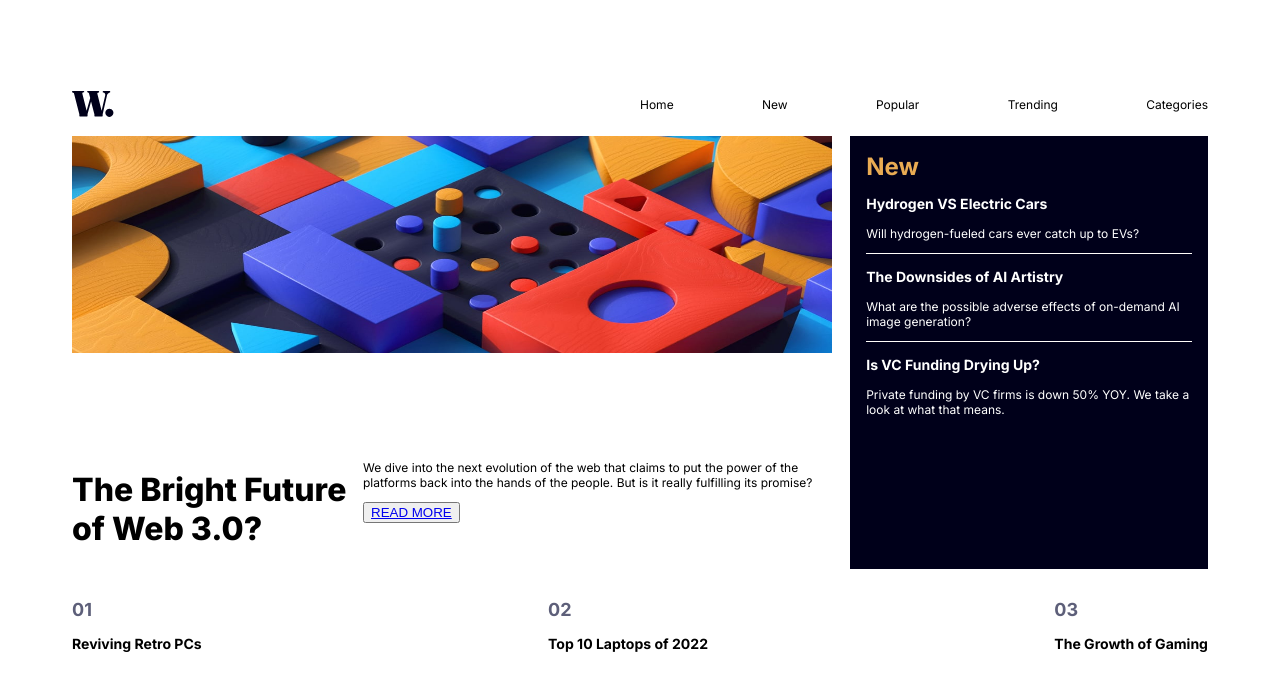
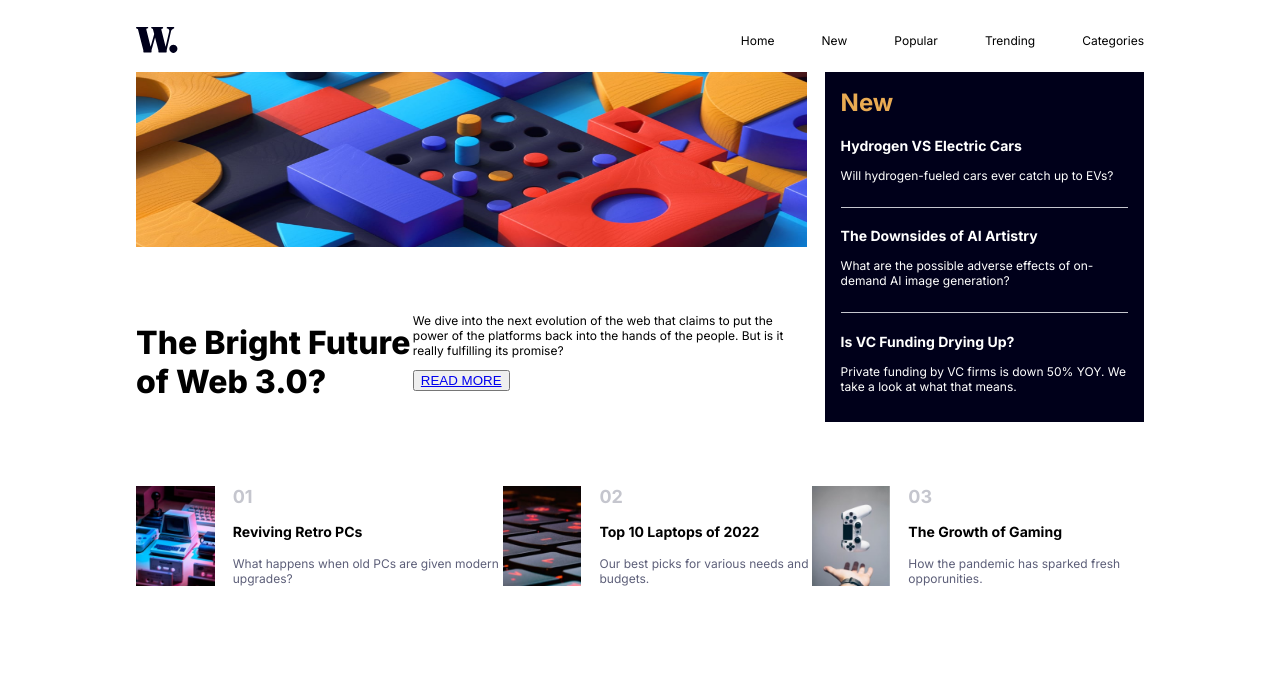
Before and after one commit to tjdanner/news-homepage, a plain HTML site: page index.html in a window 1280 px wide. Drawn offline with Linux system fonts and the light colour scheme.

Commit message:
Got most elements from design on the page. Things aren't lining up the way I want them to, thinking about adding everything into one large grid container.

```diff
--- a/index.html
+++ b/index.html
@@ -55,27 +55,27 @@
     </div>
     <div class="stories">
         <div>
-            <img src="" alt="">
+            <img src="assets\images\image-retro-pcs.jpg" alt="Retro PC">
             <div>
                 <h2>01</h2>
                 <h3>Reviving Retro PCs</h3>
-                <p></p>
+                <p>What happens when old PCs are given modern upgrades?</p>
             </div>
         </div>
         <div>
-            <img src="" alt="">
+            <img src="assets\images\image-top-laptops.jpg" alt="Keyboard">
             <div>
                 <h2>02</h2>
                 <h3>Top 10 Laptops of 2022</h3>
-                <p></p>
+                <p>Our best picks for various needs and budgets.</p>
             </div>
         </div>
         <div>
-            <img src="" alt="">
+            <img src="assets\images\image-gaming-growth.jpg" alt="Levitating controller.">
             <div>
                 <h2>03</h2>
                 <h3>The Growth of Gaming</h3>
-                <p></p>
+                <p>How the pandemic has sparked fresh opporunities.</p>
             </div>
         </div>
     </div>
--- a/styles.css
+++ b/styles.css
@@ -1,7 +1,7 @@
 body {
     font-family: 'Inter';
     font-size: 12px;
-    padding: 64px;
+    padding: 0 10%;
 }
 
 header {
@@ -16,7 +16,7 @@ header img {
 }
 
 nav {
-    width: 50%;
+    width: 40%;
     display: flex;
     justify-content: space-between;
     list-style: none;
@@ -30,6 +30,8 @@ nav a{
 .container {
     display: flex;
     gap: 1.5em;
+    margin-bottom: 64px;
+    height: 350px;
 }
 
 .banner {
@@ -61,6 +63,7 @@ nav a{
 .latest-news {
     display: flex;
     flex-direction: column;
+    justify-content: space-between;
     background-color: hsl(240, 100%, 5%);
     color: white;
     padding: 1rem;
@@ -73,15 +76,40 @@ nav a{
 }
 
 .latest-news div:nth-of-type(1), .latest-news div:nth-of-type(2){
-    border-bottom: .5px solid hsl(36, 100%, 99%);
+    padding-bottom: 1em;
+    border-bottom: .5px solid hsl(233, 8%, 79%);
 }
 
 .stories {
     display: flex;
     justify-content: space-between;
     width: 100%;
+    height: 100px;
+}
+
+.stories img {
+    height: 100%;
+    margin-right: 1.5em;
+}
+
+.stories div {
+    display: flex;
+}
+
+.stories div div {
+    display: flex;
+    flex-direction: column;
+    justify-content: space-between;
 }
 
 .stories h2{
+    color: hsl(233, 8%, 79%);
+}
+
+.stories p{
     color: hsl(236, 13%, 42%);
 }
+
+.stories div div > * {
+    margin: 0;
+}
```
